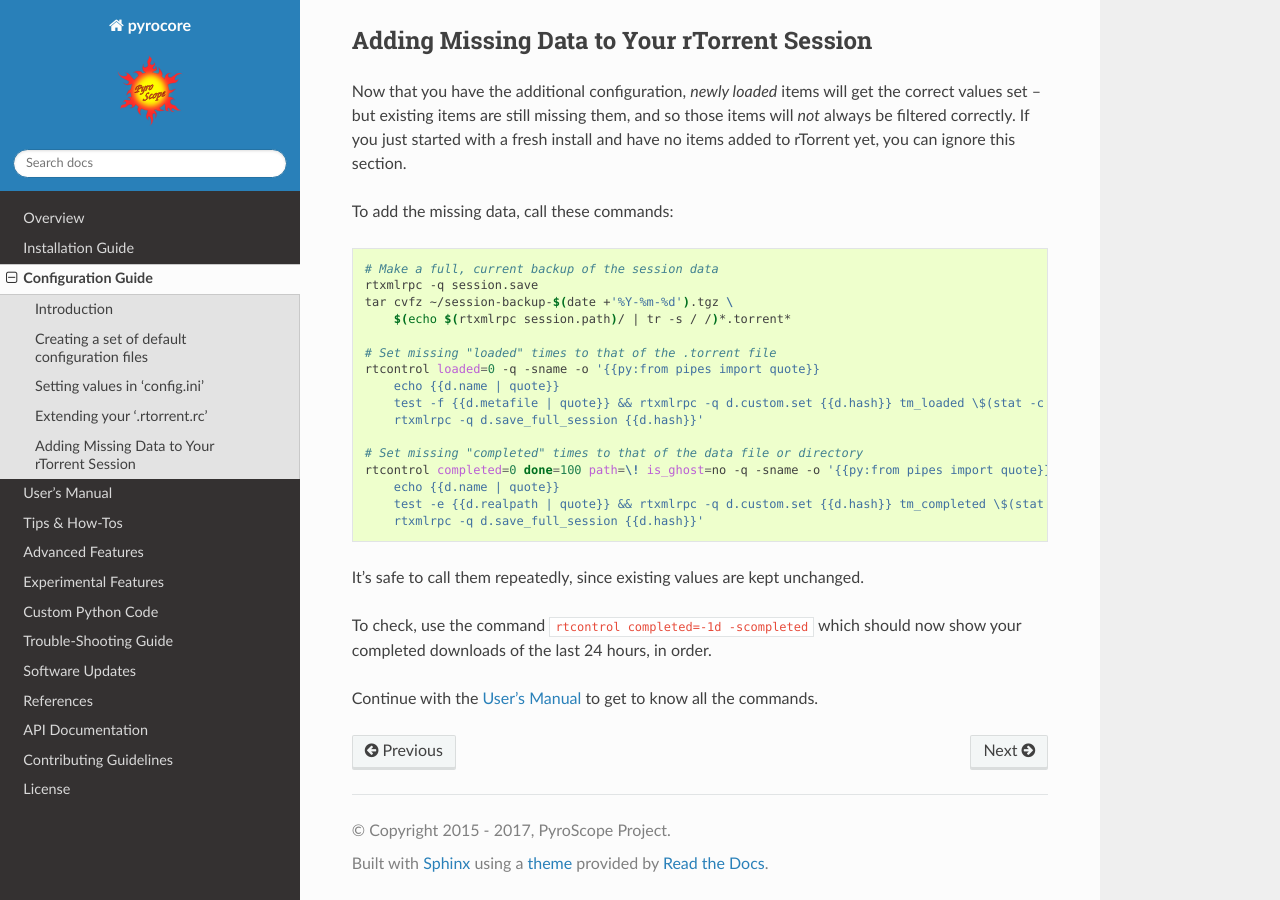
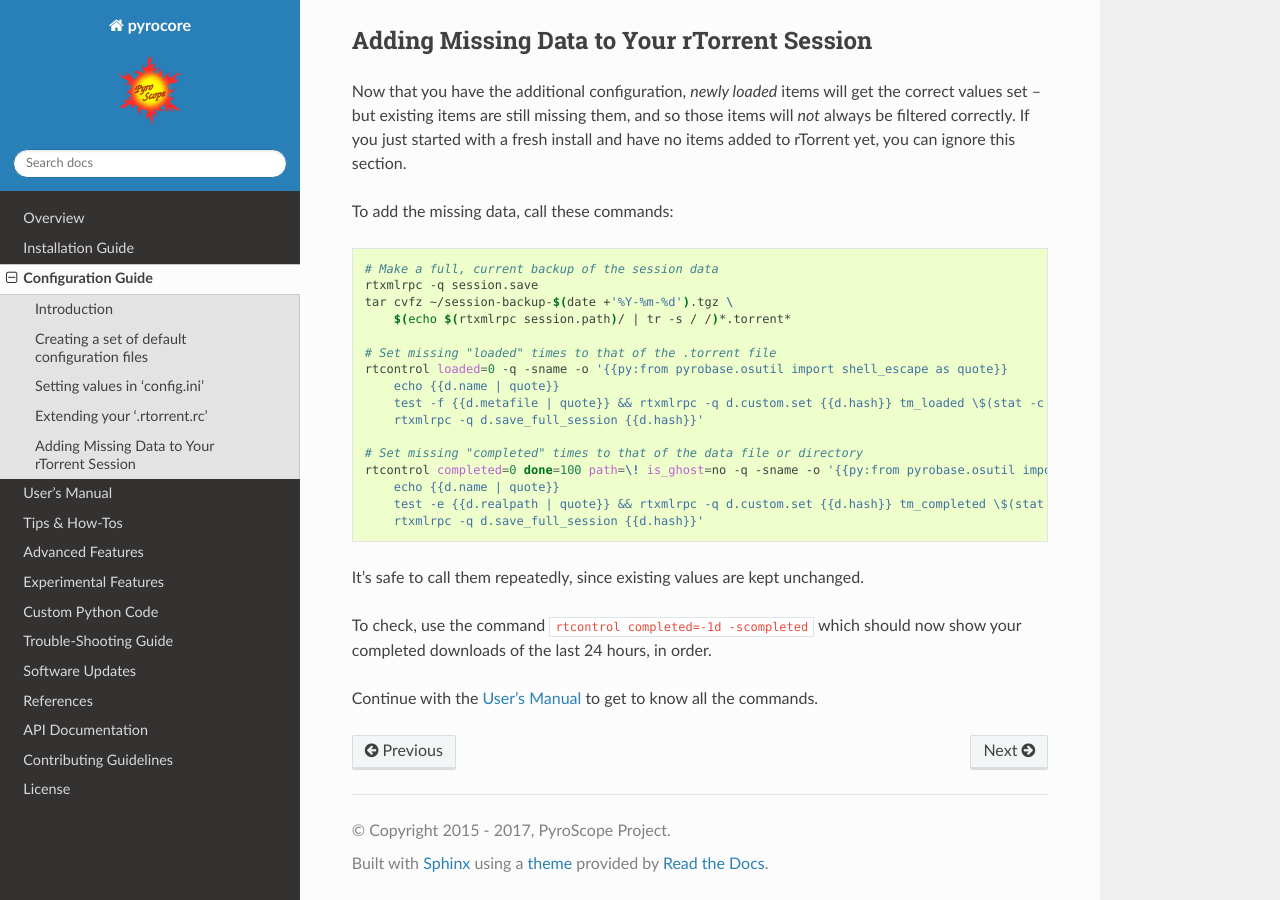
Before and after one commit to pyroscope/pyrocore, a Sphinx documentation site: the page built from docs/setup.rst, in a window 1280 px wide and 900 px high, scrolled down 4243 px. Built offline with Sphinx 7.4.7 and the Read the Docs theme 2.0.0, drawn with Linux system fonts in a browser that asks for light colours; part of the change alters nothing that is shown.

Commit message:
Use pyrobase for escaping

```diff
--- a/docs/setup.rst
+++ b/docs/setup.rst
@@ -238,13 +238,13 @@ To add the missing data, call these commands:
         $(echo $(rtxmlrpc session.path)/ | tr -s / /)*.torrent*
 
     # Set missing "loaded" times to that of the .torrent file
-    rtcontrol loaded=0 -q -sname -o '{{py:from pipes import quote}}
+    rtcontrol loaded=0 -q -sname -o '{{py:from pyrobase.osutil import shell_escape as quote}}
         echo {{d.name | quote}}
         test -f {{d.metafile | quote}} && rtxmlrpc -q d.custom.set {{d.hash}} tm_loaded \$(stat -c "%Y" {{d.metafile | quote}})
         rtxmlrpc -q d.save_full_session {{d.hash}}'
 
     # Set missing "completed" times to that of the data file or directory
-    rtcontrol completed=0 done=100 path=\! is_ghost=no -q -sname -o '{{py:from pipes import quote}}
+    rtcontrol completed=0 done=100 path=\! is_ghost=no -q -sname -o '{{py:from pyrobase.osutil import shell_escape as quote}}
         echo {{d.name | quote}}
         test -e {{d.realpath | quote}} && rtxmlrpc -q d.custom.set {{d.hash}} tm_completed \$(stat -c "%Y" {{d.realpath | quote}})
         rtxmlrpc -q d.save_full_session {{d.hash}}'
```
